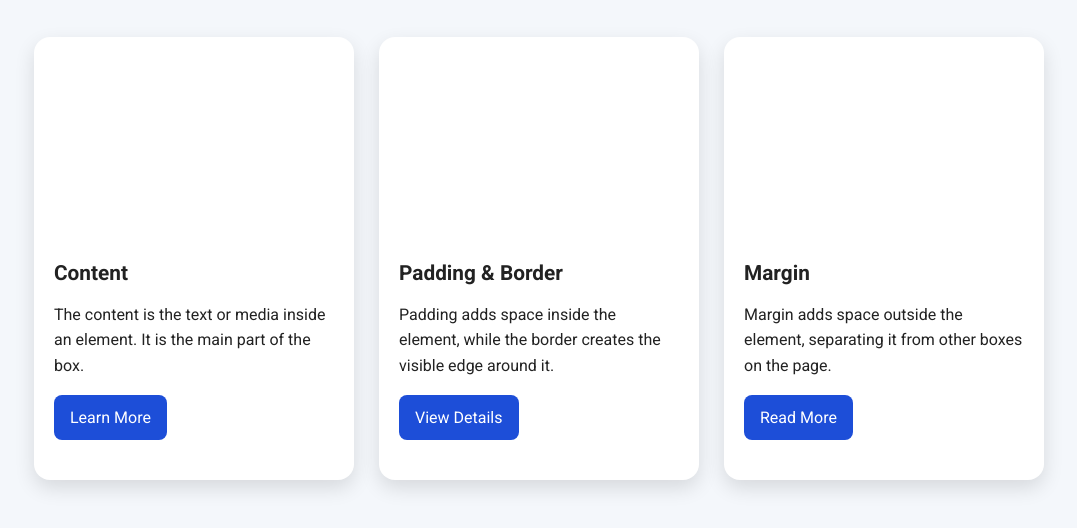
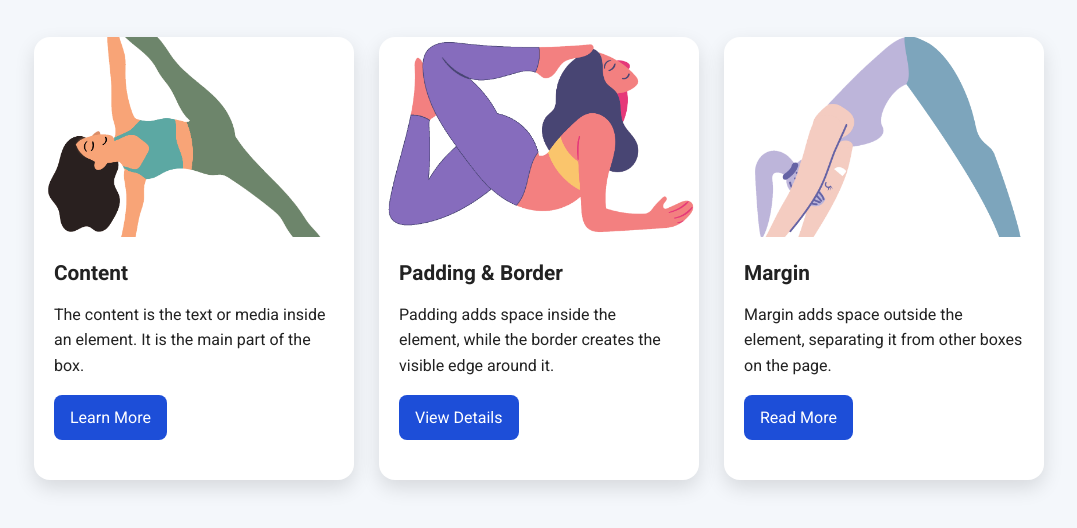
Before and after one commit to aminalipoursdccd/webd168, a plain HTML site: page lesson03/index.html in a window 1280 px wide. Shown: the part 166-694 px from the top of the page, without its empty margins (101-1178 px from the left). Drawn offline with Linux system fonts and the light colour scheme.

Commit message:
Update styles.css

```diff
--- a/lesson03/styles.css
+++ b/lesson03/styles.css
@@ -53,6 +53,7 @@ h1 {
   height: 200px;
   background-size: cover;
   background-position: center;
+  background-repeat: no-repeat;
 }
 
 .card-content {
@@ -82,13 +83,13 @@ h1 {
 }
 
 .card:first-of-type .card-image {
-  background-image: url("images/card1.jpg");
+  background-image: url("images/card1.jpg.png");
 }
 
 .card:nth-of-type(2) .card-image {
-  background-image: url("images/card2.jpg");
+  background-image: url("images/card2.jpg.png");
 }
 
 .card:last-of-type .card-image {
-  background-image: url("images/card3.jpg");
+  background-image: url("images/card3.jpg.png");
 }
```
